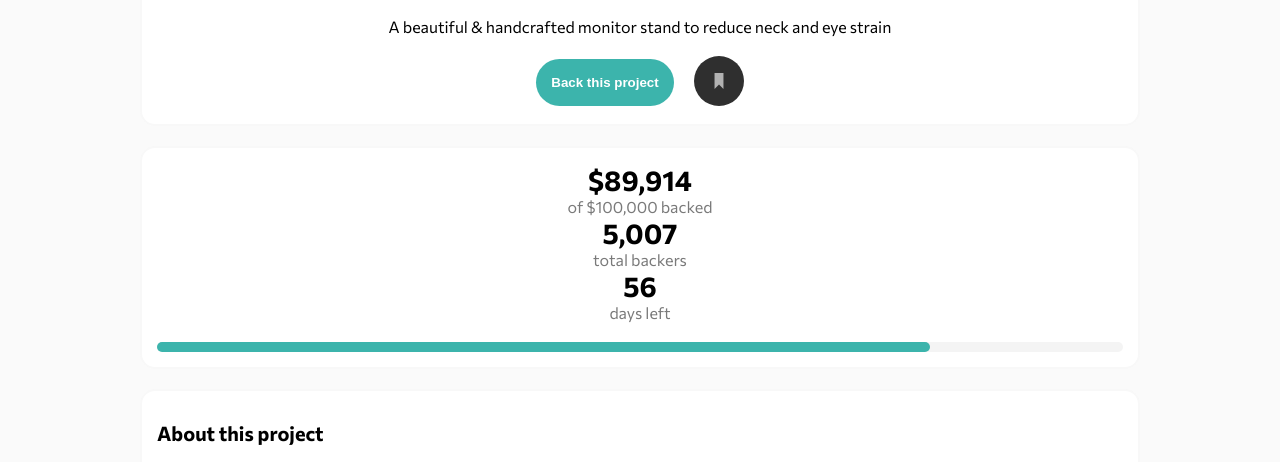
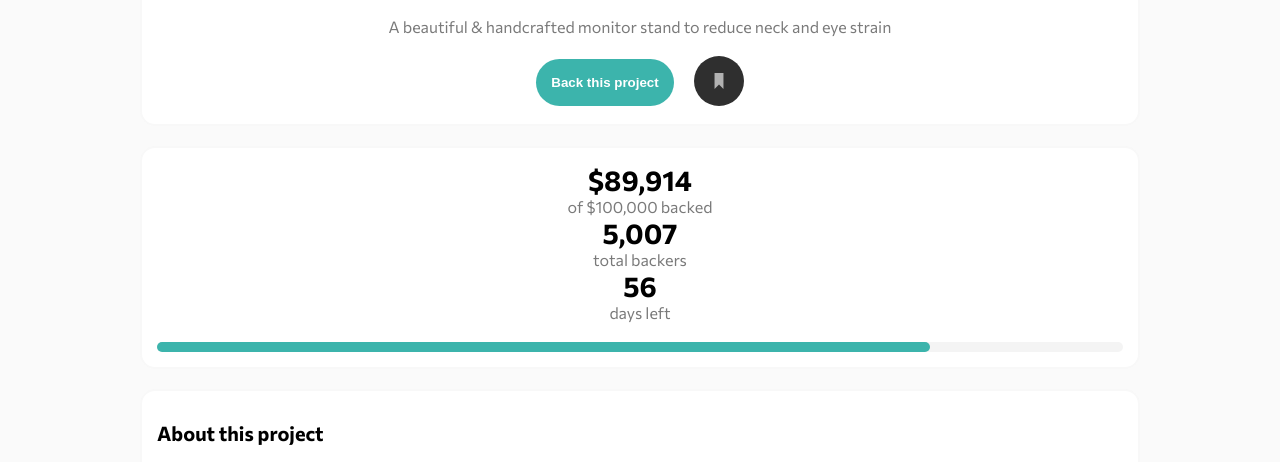
Before and after one commit to itspablomontes/crowdfunding-page, a plain HTML site: page index.html in a window 1280 px wide. Shown: the part 282-744 px from the top of the page. Drawn offline with Linux system fonts and the light colour scheme.

Commit message:
style:Add favicon and change title p color

```diff
--- a/index.html
+++ b/index.html
@@ -5,6 +5,7 @@
     <meta name="viewport" content="width=device-width, initial-scale=1.0">
     <title>Crowdfunding</title>
     <link rel="stylesheet" href="style.css">
+    <link rel="icon" href="assets/favicon-32x32.png">
 </head>
 <body>
     <header>
--- a/style.css
+++ b/style.css
@@ -119,6 +119,9 @@ nav{
     gap: 20px;
     margin-top: -50px;
     margin-bottom: 20px;
+}
+#title-container p{
+    color: hsl(0, 0%, 48%);
 }
 .title{
     font-weight: bold;
```
